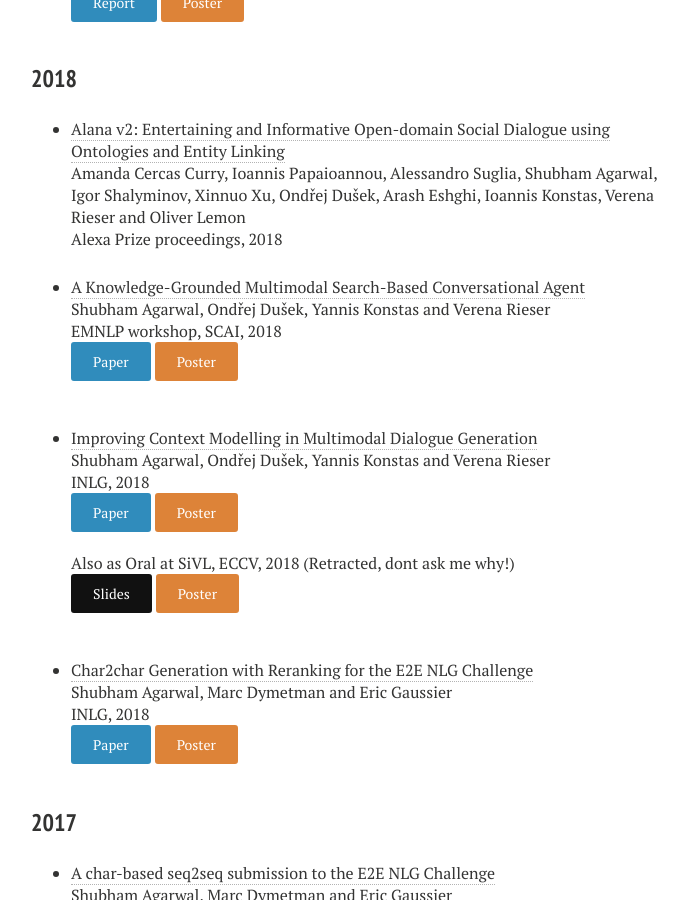
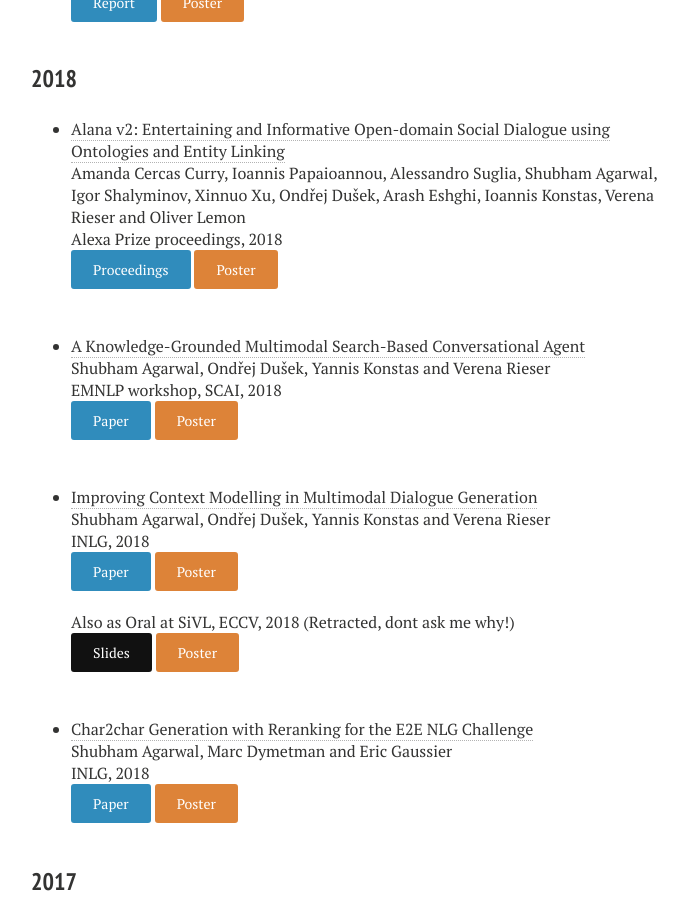
Before and after one commit to shubhamagarwal92/shubhamagarwal92.github.io, a Jekyll site: the page built from publications.md, in a window 1280 px wide and 900 px high, scrolled down 886 px. Shown: the whole window, without its empty margins (289-977 px from the left). Built offline with Jekyll 4.4.1, drawn with Linux system fonts in a browser that asks for light colours; nearby versions of some CDN libraries.

Commit message:
Adding alexa poster

```diff
--- a/publications.md
+++ b/publications.md
@@ -42,6 +42,9 @@
 * [Alana v2: Entertaining and Informative Open-domain Social Dialogue using Ontologies and Entity Linking](http://dex-microsites-prod.s3.amazonaws.com/alexaprize/2018/papers/Alana.pdf) <br />
 Amanda Cercas Curry, Ioannis Papaioannou, Alessandro Suglia, Shubham Agarwal, Igor Shalyminov, Xinnuo Xu, Ondřej Dušek, Arash Eshghi, Ioannis Konstas, Verena Rieser and Oliver Lemon <br />
 Alexa Prize proceedings, 2018
+<br />
+[<button type="button" class="btn btn-info">Proceedings</button>](http://dex-microsites-prod.s3.amazonaws.com/alexaprize/2018/papers/Alana.pdf)
+[<button type="button" class="btn btn-warning">Poster</button>](https://drive.google.com/file/d/10KAqRbhM3K6-DCy-qr8GQgCmPtNjaiQw/view?usp=sharing)
 
 * [A Knowledge-Grounded Multimodal Search-Based Conversational Agent](https://arxiv.org/pdf/1810.11954.pdf) <br />
 Shubham Agarwal, Ondřej Dušek, Yannis Konstas and Verena Rieser <br />
```
